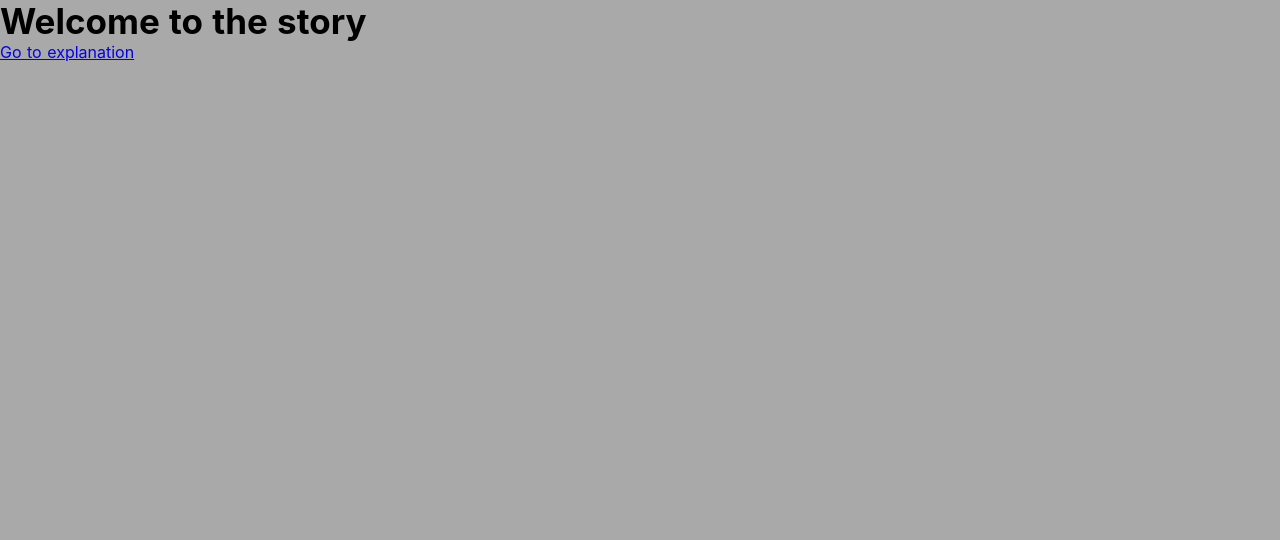
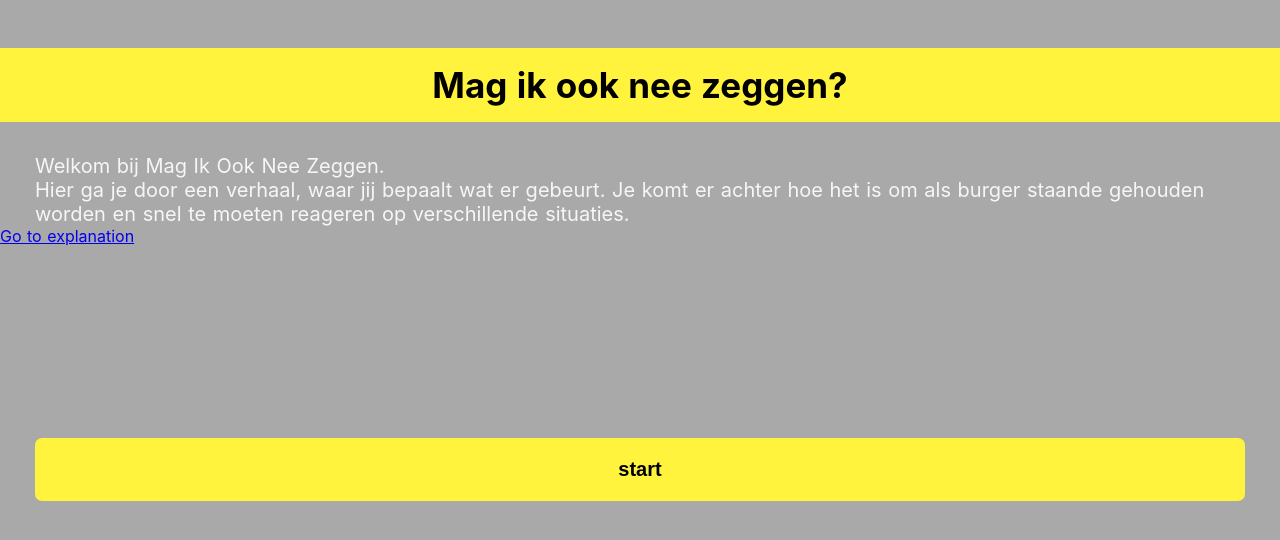
Before and after one commit to Denniswegereef/storytelling-ctrl-alt-dlt, a Nuxt app: page / in a window 1280 px wide. Shown: the top 540 px of the page. Built offline with nearby package versions, Linux system fonts and the light colour scheme.

Commit message:
changed index

```diff
--- a/assets/scss/headers.scss
+++ b/assets/scss/headers.scss
@@ -9,3 +9,7 @@ h2 {
   font-weight: bold;
   color: var(--black-color);
 }
+
+p {
+  font-size: 20px;
+}
--- a/assets/scss/color.scss
+++ b/assets/scss/variables.scss
@@ -4,6 +4,6 @@
   --black-color: #000;
   --white-color: #f6f6f6;
 
-  --default-padding: 16px;
+  --default-padding: 0 35px;
   --default-margin: 16px;
 }
--- a/components/answerButton.vue
+++ b/components/answerButton.vue
@@ -1,6 +1,6 @@
 <template>
   <section class="answer-buttons">
-    <smallButton
+    <bigButton
       v-for="answer in possibleAnswers"
       :key="answer.goId"
       :text="answer.answer"
@@ -9,11 +9,11 @@
 </template>
 
 <script>
-import smallButton from '~/components/small/button.vue'
+import bigButton from '~/components/small/bigButton.vue'
 
 export default {
   components: {
-    smallButton
+    bigButton
   },
   props: {
     force: {
--- /dev/null
+++ b/components/small/bigButton.vue
@@ -0,0 +1,40 @@
+<template>
+  <!-- <a class="button">{{ text }}</a> -->
+  <div class="container">
+    <a href="google.com">
+      <button type="button">{{ text }}</button>
+    </a>
+  </div>
+</template>
+
+<script>
+export default {
+  props: {
+    text: {
+      type: String,
+      default: 'button'
+    }
+  }
+}
+</script>
+
+<style lang="scss" scoped>
+button {
+  font-size: 20px;
+  font-weight: bold;
+  border-style: none;
+  border-radius: 7px;
+  width: 100%;
+  color: var(--black-color);
+  background-color: var(--default-color);
+  padding: 20px 30px;
+  margin-top: 12rem;
+  cursor: pointer;
+  &:hover {
+    background-color: darkBlue;
+  }
+}
+.container {
+  padding: var(--default-padding);
+}
+</style>
--- a/components/small/button.vue
+++ /dev/null
@@ -1,27 +0,0 @@
-<template>
-  <a class="button">{{ text }}</a>
-</template>
-
-<script>
-export default {
-  props: {
-    text: {
-      type: String,
-      default: 'button'
-    }
-  }
-}
-</script>
-
-<style lang="scss" scoped>
-.button {
-  color: #fff;
-  background-color: blue;
-  padding: 10px 15px;
-  margin-right: 10px;
-  cursor: pointer;
-  &:hover {
-    background-color: darkBlue;
-  }
-}
-</style>
--- a/layouts/default.vue
+++ b/layouts/default.vue
@@ -36,6 +36,8 @@ html {
 
 body {
   background-color: darkGrey;
+  /* background-color: var(--black-color); */
+  color: var(--white-color);
 }
 
 .screen {
--- a/nuxt.config.js
+++ b/nuxt.config.js
@@ -26,7 +26,7 @@ module.exports = {
   */
   css: [
     { src: '~assets/scss/default.scss', lang: 'scss' },
-    { src: '~assets/scss/color.scss', lang: 'scss' },
+    { src: '~assets/scss/variables.scss', lang: 'scss' },
     { src: '~assets/scss/headers.scss', lang: 'scss' }
   ],
 
--- a/pages/index.vue
+++ b/pages/index.vue
@@ -1,23 +1,33 @@
 <template>
   <section class="container">
-    <!-- <smallHeader :header-text="'DIT IS DE DYNAMISCHE TEKST'"/> -->
-    <h1>Welcome to the story</h1>
+    <h1>Mag ik ook nee zeggen?</h1>
+    <p>Welkom bij Mag Ik Ook Nee Zeggen. <br> Hier ga je door een verhaal, waar jij bepaalt wat er gebeurt. Je komt er achter hoe het is om als burger staande gehouden worden en snel te moeten reageren op verschillende situaties.</p>
     <nuxt-link to="/explanation">Go to explanation</nuxt-link>
+    <bigButton :text="'start'"/>
   </section>
 </template>
 
 <script>
-import smallHeader from '~/components/smallHeader.vue'
+// import bigHeader from '~/components/bigHeader.vue'
+import bigButton from '~/components/small/bigButton.vue'
 
 export default {
   components: {
-    smallHeader
+    bigButton
   }
 }
 </script>
 
 <style lang="scss" scoped>
-// h1 {
-//   color: var(--default-color);
-// }
+h1 {
+  background-color: var(--default-color);
+  color: var(--black-color);
+  text-align: center;
+  margin-top: 3rem;
+  padding: 1rem 2rem;
+}
+p {
+  padding: var(--default-padding);
+  margin-top: 2rem;
+}
 </style>
--- a/pages/question/_id.vue
+++ b/pages/question/_id.vue
@@ -1,7 +1,7 @@
 <template>
   <section>
     <section>
-      <smallHeader :header-text="currentQuestion.question"/>
+      <bigHeader :header-text="currentQuestion.question"/>
 
       <div>
         <img
@@ -30,7 +30,7 @@ import questionBullets from '~/components/questionBullets.vue'
 import answerButton from '~/components/answerButton.vue'
 import questionTimer from '~/components/questionTimer.vue'
 import resetStory from '~/components/resetStory.vue'
-import smallHeader from '~/components/smallHeader.vue'
+import bigHeader from '~/components/bigHeader.vue'
 
 export default {
   validate({ params, store }) {
@@ -47,7 +47,7 @@ export default {
     answerButton,
     questionTimer,
     resetStory,
-    smallHeader
+    bigHeader
   },
   data() {
     return {
--- a/pages/question/context.vue
+++ b/pages/question/context.vue
@@ -9,7 +9,7 @@
 </template>
 
 <script>
-import smallButton from '~/components/small/button.vue'
+import bigButton from '~/components/small/bigButton.vue'
 
 export default {
   validate({ params, query, store }) {
@@ -20,7 +20,7 @@ export default {
     return false
   },
   components: {
-    smallButton
+    bigButton
   },
   computed: {
     roll() {
```
Also changed, not shown: components/bigHeader.vue (renamed from components/smallHeader.vue), components/small/smallButton.vue (added).
